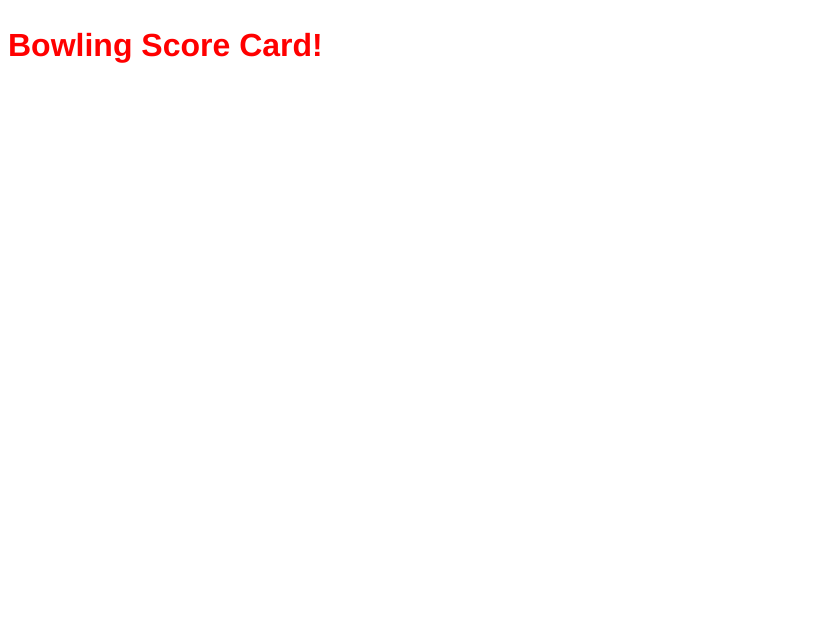
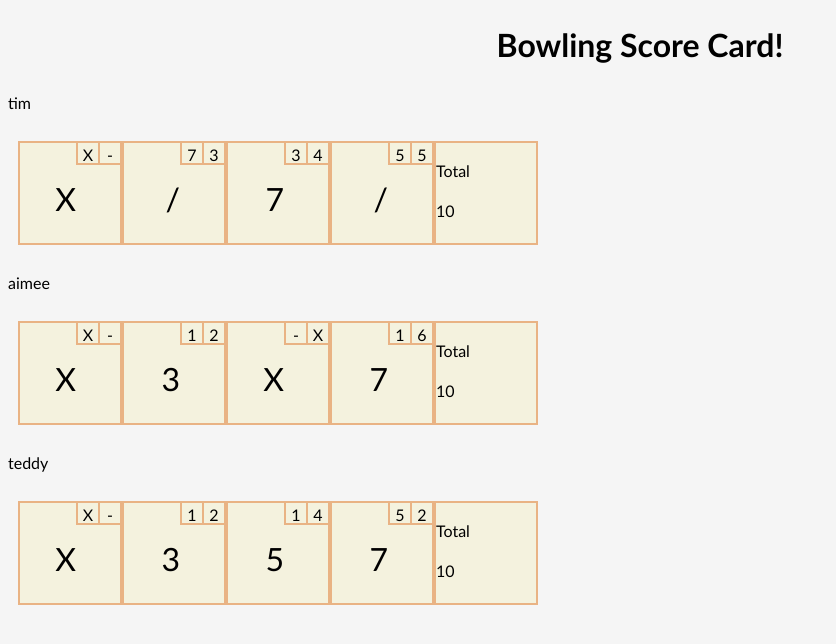
Before and after one commit to t-cbailey/bowling-scorecard, a React (Vite) app: page /fullscore in a window 1280 px wide. Before the commit this address had no page. Shown: the top 644 px of the page, without its empty margins (0-836 px from the left). Built offline with nearby package versions, Linux system fonts and the light colour scheme.

Commit message:
fullScore page drafted

```diff
--- a/src/App.scss
+++ b/src/App.scss
@@ -1,14 +1,11 @@
-$primaryColor:red;
-$secondaryColor:blue;
-$boxHighlightColor:blue;
-$boxBackgrroundColor:rgb(190, 190, 255);
-
+@import "./index.scss";
 
 
 h1 {
-    color: $primaryColor;
+    color: $generalText;
+    text-align: center;
 }
-h2 {color:$secondaryColor}
+h2 {color:$generalText}
 
 #playBottomButtonsContainer{
     display: flex;
--- a/src/App.tsx
+++ b/src/App.tsx
@@ -2,17 +2,42 @@ import "./App.scss";
 import Players from "./components/Players";
 import Home from "./components/Home";
 import Play from "./components/Play";
+import FullScore from "./components/FullScore";
 import React from "react";
 import { Player } from "../customTypes/customTypes";
 import { Routes, Route } from "react-router-dom";
 
 function App() {
+  const [frameCount, setFrameCount] = React.useState<number>(0);
   const [players, setPlayers] = React.useState<Player[]>([
-    { name: "tim", turns: [] },
-    { name: "aimee", turns: [] },
-    { name: "teddy", turns: [] },
+    {
+      name: "tim",
+      turns: [
+        ["10", "0"],
+        ["7", "3"],
+        ["3", "4"],
+        ["5", "5"],
+      ],
+    },
+    {
+      name: "aimee",
+      turns: [
+        ["10", "0"],
+        ["1", "2"],
+        ["0", "10"],
+        ["1", "6"],
+      ],
+    },
+    {
+      name: "teddy",
+      turns: [
+        ["10", "0"],
+        ["1", "2"],
+        ["1", "4"],
+        ["5", "2"],
+      ],
+    },
   ]);
-  const [frameCount, setFrameCount] = React.useState<number>(0);
 
   return (
     <>
@@ -41,6 +66,16 @@ function App() {
             />
           }
         />
+        <Route
+          path="/fullscore"
+          element={
+            <FullScore
+              players={players}
+              setPlayers={setPlayers}
+              frameCount={frameCount}
+            />
+          }
+        />
       </Routes>
     </>
   );
--- a/src/Styling/currentTurn.scss
+++ b/src/Styling/currentTurn.scss
@@ -1,8 +1,8 @@
-@import "../App.scss";
+@import "../index.scss";
 
 .frameContainer{
-    background-color: $boxBackgrroundColor;
-    border: solid 2px $boxHighlightColor;
+    background-color: $secondaryColor;
+    border: solid 2px $tertiaryColor;
     height:100px;
     width: 100px;
 }
@@ -16,9 +16,9 @@
 
 .innerTurnBox{
 
-    background-color: $boxBackgrroundColor;
-    border-left: solid 2px $boxHighlightColor;
-    border-bottom: solid 2px $boxHighlightColor;
+    background-color: $secondaryColor;
+    border-left: solid 2px $tertiaryColor;
+    border-bottom: solid 2px $tertiaryColor;
     height:100%;
     width:20%;
     text-align: center;
@@ -34,14 +34,18 @@ font-size: xx-large;
     flex-direction: row;
     flex-wrap: wrap;
     height: 50vh;
-
     justify-content: center;
     padding:0px;
 
 }
 .turnButton{
     width: 45%;
-    margin:2px
+    margin:2px;
+    border: 3px solid $tertiaryColor;
+    background-color: $primaryColor;
+    font-size: larger;
+    border-radius: 5px;
+    box-shadow: 2px 2px 2px $highlight;
 
 }
 
--- /dev/null
+++ b/src/Styling/fullScore.scss
@@ -0,0 +1,9 @@
+@import "../index.scss";
+
+#singlePlayerScoreContainer{
+    display: flex;
+    flex-direction: row;
+
+    padding: 10px;
+    width:70%
+}
--- a/src/Styling/play.scss
+++ b/src/Styling/play.scss
@@ -0,0 +1,10 @@
+@import "../index.scss";
+
+
+.playBottomButton{
+    background-color: $primaryColor;
+    border: solid 5px $tertiaryColor;
+    border-radius: 5px;
+    box-shadow: 2px 2px 2px $highlight;
+
+}
--- a/src/components/CurrentTurn.tsx
+++ b/src/components/CurrentTurn.tsx
@@ -1,6 +1,7 @@
-import React, { useEffect } from "react";
+import React from "react";
 import { CurrentTurnProps, Player } from "../../customTypes/customTypes";
 import "../Styling/currentTurn.scss";
+import { convertNumbers, calculateFrameScore } from "../utils/utils";
 
 function CurrentTurn({
   players,
@@ -61,30 +62,13 @@ function CurrentTurn({
     }
   }, [turnCount]);
 
-  useEffect(() => {
+  React.useEffect(() => {
     if (Array.isArray(players[playerIndex].turns[frameCount])) {
       const turn1 = players[playerIndex].turns[frameCount][0] || "0";
       const turn2 = players[playerIndex].turns[frameCount][1] || "0";
       setTotalFrameScore(calculateFrameScore(turn1, turn2));
     }
   }, [turnCount]);
-
-  const calculateFrameScore = (input: string, input2: string) => {
-    if (input === "10" || input2 === "10") {
-      return "X";
-    } else if (+input + +input2 === 10) {
-      return "/";
-    } else return (+input + +input2).toString();
-  };
-
-  const convertNumbers = (input: string | undefined) => {
-    if (input === "10") {
-      return "X";
-    }
-    if (input === "0") {
-      return "-";
-    } else return input;
-  };
 
   return (
     <>
--- /dev/null
+++ b/src/components/FullScore.tsx
@@ -0,0 +1,43 @@
+import { FullScoreProps } from "../../customTypes/customTypes";
+import { convertNumbers, calculateFrameScore } from "../utils/utils";
+import "../Styling/fullScore.scss";
+
+function FullScore({ players, frameCount, setPlayers }: FullScoreProps) {
+  console.log(players);
+  return (
+    <>
+      {players.map((player) => {
+        return (
+          <>
+            <p>{player.name}</p>
+            <div id="singlePlayerScoreContainer" key={player.name}>
+              {player.turns.map((turn) => {
+                return (
+                  <div className="frameContainer">
+                    <div className="outerTurnBox">
+                      <div className="innerTurnBox">
+                        {convertNumbers(turn[1])}
+                      </div>
+                      <div className="innerTurnBox">
+                        {convertNumbers(turn[0])}
+                      </div>
+                      <p className="frameTotalScore">
+                        {calculateFrameScore(turn[0], turn[1])}
+                      </p>
+                    </div>
+                  </div>
+                );
+              })}
+              <div className="frameContainer">
+                <p>Total</p>
+                <p className="PlayerTotalScore">{"10"}</p>
+              </div>
+            </div>
+          </>
+        );
+      })}
+    </>
+  );
+}
+
+export default FullScore;
--- a/src/components/Play.tsx
+++ b/src/components/Play.tsx
@@ -3,17 +3,16 @@ import { useNavigate } from "react-router-dom";
 import React from "react";
 import GameOver from "./GameOver";
 import CurrentTurn from "./CurrentTurn";
+import "../Styling/play.scss";
 
 function Play({ players, setPlayers, frameCount, setFrameCount }: PlayProps) {
   const [playerIndex, setPlayerIndex] = React.useState<number>(0);
-
   const [turnCount, setTurnCount] = React.useState<turnCount>(0);
   const [buttonsDisabled, setButtonsDisabled] = React.useState<boolean>(false);
   const [disableHSButton, setDisableHSButton] = React.useState<boolean>(true);
   const [totalFrameScore, setTotalFrameScore] = React.useState<string>("-");
   const [disableStrikeButton, setDisableStrikeButton] =
-    React.useState<boolean>(false);
-  React.useState<boolean>(true);
+    React.useState<boolean>(true);
 
   const navigate = useNavigate();
 
--- a/src/index.scss
+++ b/src/index.scss
@@ -1,10 +1,20 @@
+$primaryColor:#A1CCD1;
+$secondaryColor:#F4F2DE;
+$tertiaryColor: #E9B384;
+$highlight: #7C9D96;
+$generalText: black;
+
+
+
+
 :root{
     box-sizing: border-box;
     width: 100%;
     margin: 0;
     padding:0;
-    font-family: "Helvetica", "Arial", sans-serif;
+    font-family:'Trebuchet MS', 'Lucida Sans Unicode', 'Lucida Grande', 'Lucida Sans', Arial, sans-serif ;
   line-height: 1.5;
+  background-color: whitesmoke;
 
 
 }
--- a/src/utils/utils.tsx
+++ b/src/utils/utils.tsx
@@ -0,0 +1,21 @@
+export const convertNumbers = (input: string | undefined) => {
+  if (input === "10") {
+    return "X";
+  }
+  if (input === "0") {
+    return "-";
+  } else return input;
+};
+
+export const calculateFrameScore = (
+  input: string,
+  input2: string | undefined
+) => {
+  if (input && input2) {
+    if (input === "10" || input2 === "10") {
+      return "X";
+    } else if (+input + +input2 === 10) {
+      return "/";
+    } else return (+input + +input2).toString();
+  }
+};
```
Also changed, not shown: customTypes/customTypes.ts (+6 -1 lines).
